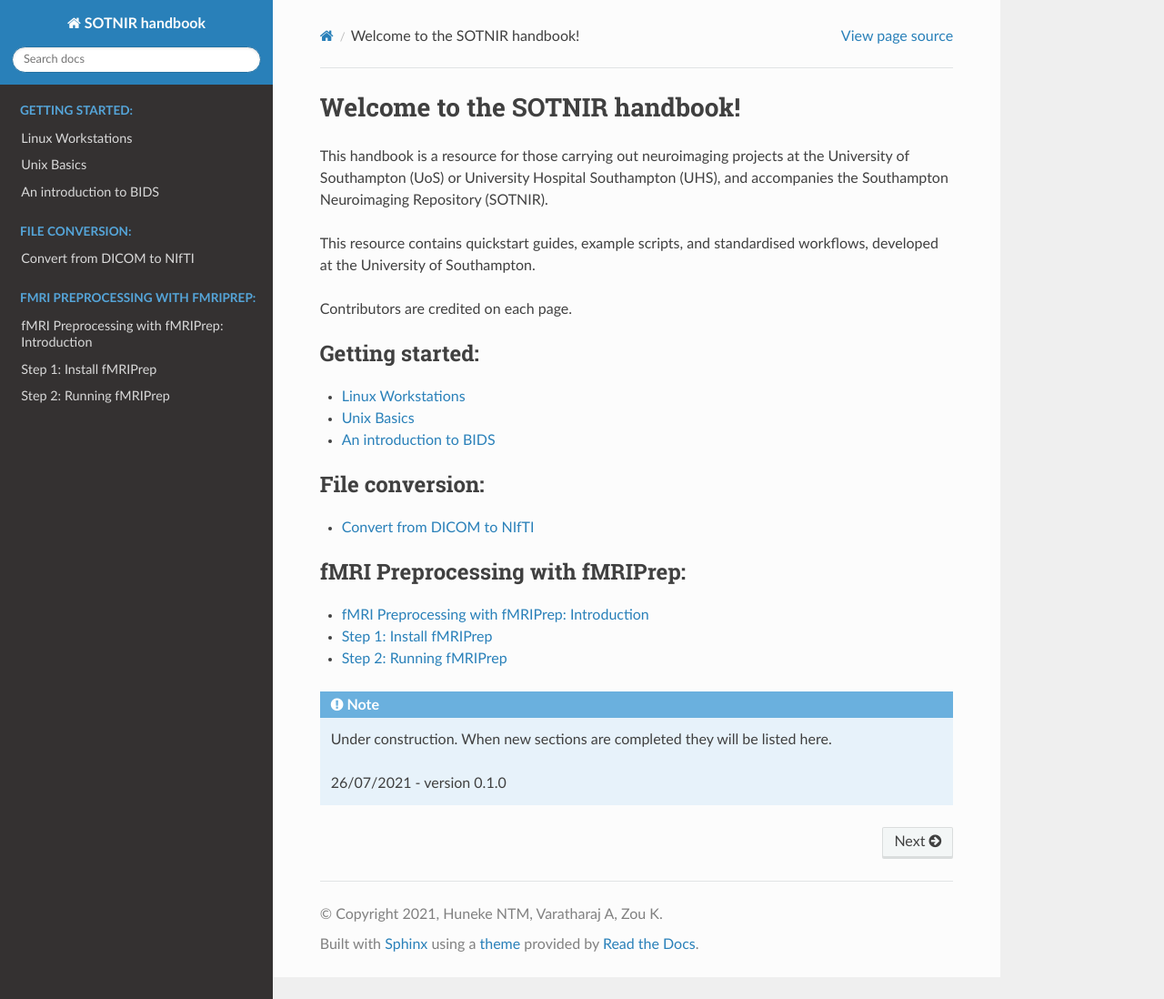
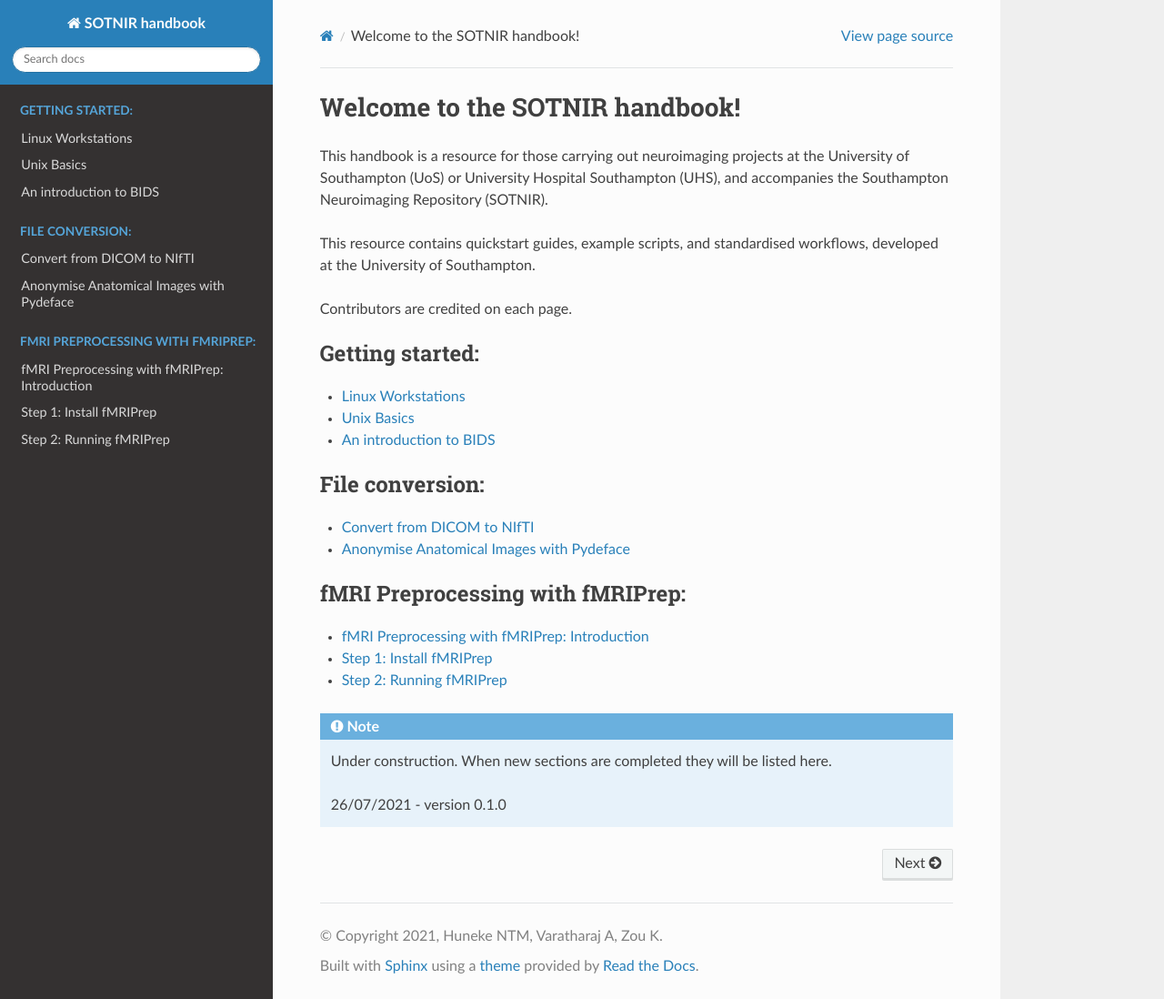
Before and after one commit to nhuneke/sotnir-handbook, a Sphinx documentation site: the page built from docs/index.rst, in a window 1280 px wide and 1098 px high. Shown: the whole window at 91% size. Built offline with Sphinx 7.4.7 and the Read the Docs theme 2.0.0, drawn with Linux system fonts in a browser that asks for light colours; pages that are not in the unit, such as notebooks, are missing from menus.

Commit message:
Add pydeface page to index

```diff
--- a/docs/index.rst
+++ b/docs/index.rst
@@ -25,6 +25,7 @@ Contributors are credited on each page.
    :caption: File conversion:
 
    conversion/convert2nifti.rst
+   conversion/pydeface.rst
 
 .. toctree::
    :maxdepth: 1
```
